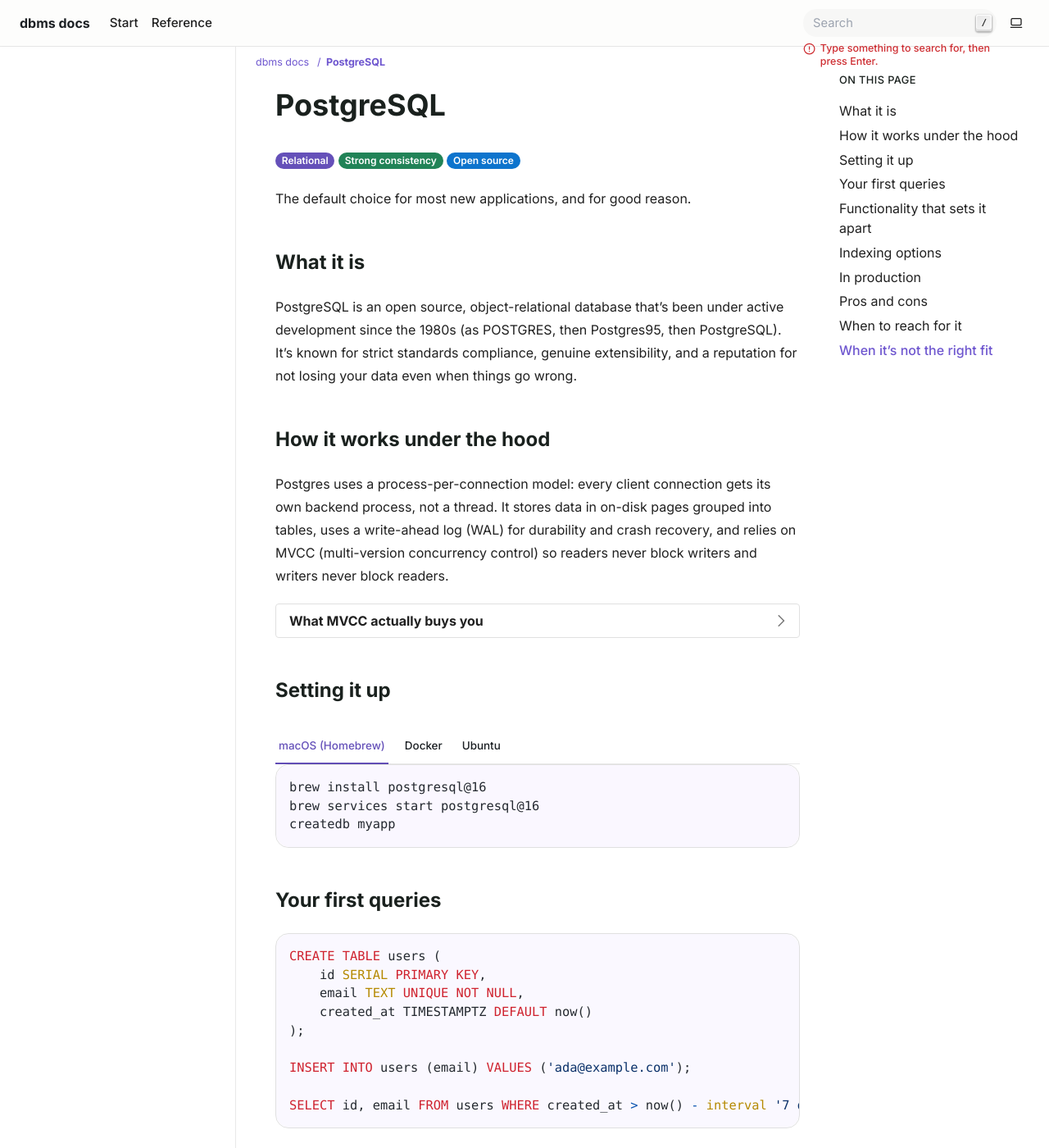
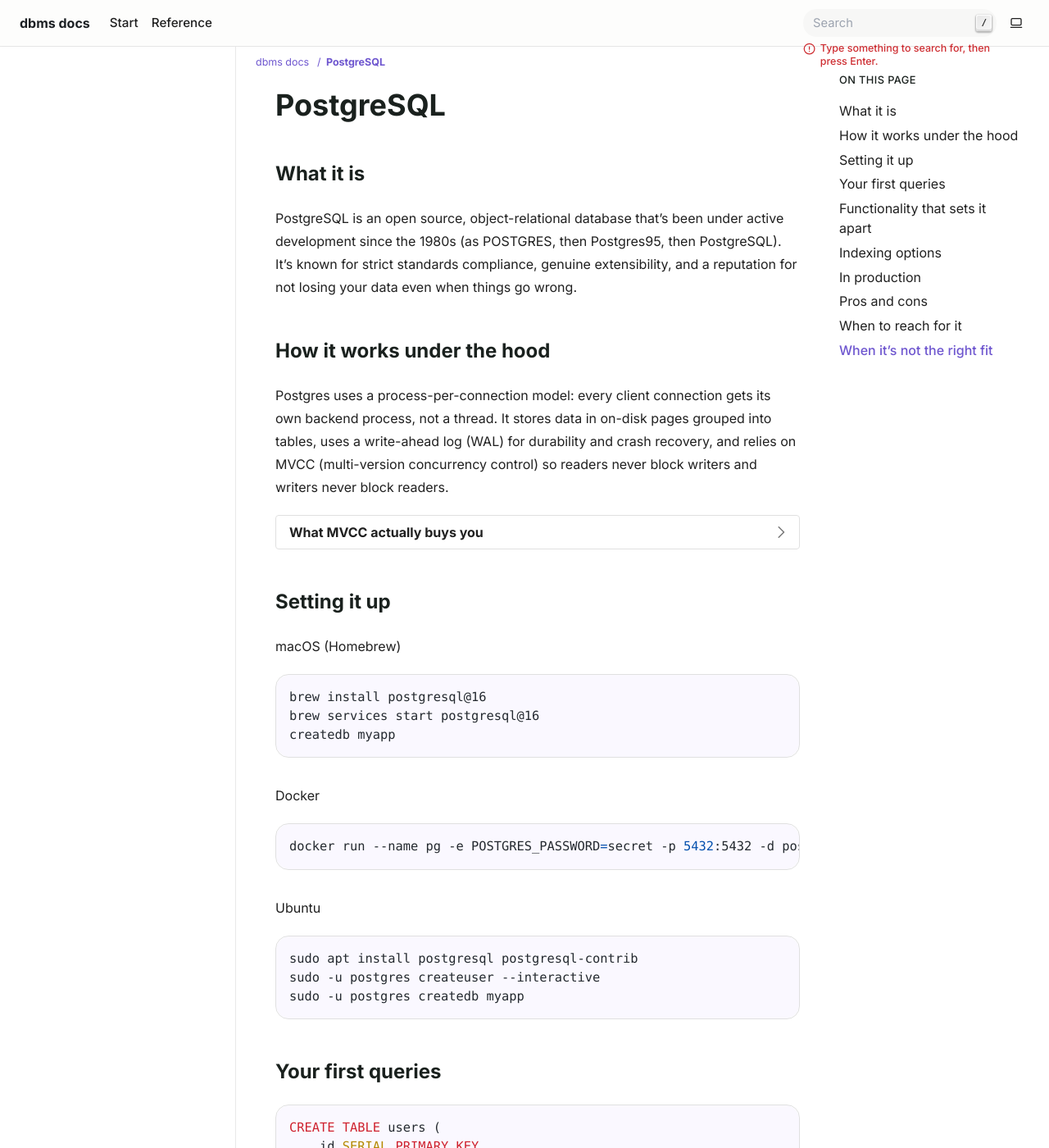
Before and after one commit to musix787-sketch/databases, a Sphinx documentation site: the page built from source/postgresql.rst, in a window 1280 px wide and 1400 px high. Shown: the whole window at 82% size. Built offline with Sphinx 7.4.7, drawn with Linux system fonts in a browser that asks for light colours; some of the changed lines change nothing that is shown.

Commit message:
Update postgresql.rst

```diff
--- a/source/postgresql.rst
+++ b/source/postgresql.rst
@@ -1,9 +1,5 @@
 PostgreSQL
 =============
-
-:bdg-primary:`Relational` :bdg-success:`Strong consistency` :bdg-info:`Open source`
-
-The default choice for most new applications, and for good reason.
 
 .. _pg-what-it-is:
 
@@ -40,29 +36,27 @@
 Setting it up
 ------------------
 
-.. tab-set::
+macOS (Homebrew)
 
-   .. tab-item:: macOS (Homebrew)
+.. code-block:: bash
 
-      .. code-block:: bash
+   brew install postgresql@16
+   brew services start postgresql@16
+   createdb myapp
 
-         brew install postgresql@16
-         brew services start postgresql@16
-         createdb myapp
+Docker
 
-   .. tab-item:: Docker
+.. code-block:: bash
 
-      .. code-block:: bash
+   docker run --name pg -e POSTGRES_PASSWORD=secret -p 5432:5432 -d postgres:16
 
-         docker run --name pg -e POSTGRES_PASSWORD=secret -p 5432:5432 -d postgres:16
+Ubuntu
 
-   .. tab-item:: Ubuntu
+.. code-block:: bash
 
-      .. code-block:: bash
-
-         sudo apt install postgresql postgresql-contrib
-         sudo -u postgres createuser --interactive
-         sudo -u postgres createdb myapp
+   sudo apt install postgresql postgresql-contrib
+   sudo -u postgres createuser --interactive
+   sudo -u postgres createdb myapp
 
 .. _pg-first-queries:
 
@@ -86,21 +80,19 @@
 Functionality that sets it apart
 ----------------------------------------
 
-.. grid:: 2
+Data types
 
-   .. grid-item-card:: Data types
+- ``JSONB`` for schema-flexible document data, indexable
+- ``ARRAY`` columns
+- Native ``UUID``, ``INET``, range types
+- Full-text search built in
 
-      - ``JSONB`` for schema-flexible document data, indexable
-      - ``ARRAY`` columns
-      - Native ``UUID``, ``INET``, range types
-      - Full-text search built in
+Extensibility
 
-   .. grid-item-card:: Extensibility
-
-      - PostGIS for geospatial data
-      - pgvector for embeddings and similarity search
-      - Foreign data wrappers to query other databases
-      - Custom functions in SQL, PL/pgSQL, or even Python
+- PostGIS for geospatial data
+- pgvector for embeddings and similarity search
+- Foreign data wrappers to query other databases
+- Custom functions in SQL, PL/pgSQL, or even Python
 
 .. _pg-indexes:
 
@@ -155,21 +147,19 @@
 Pros and cons
 ------------------
 
-.. grid:: 2
+Pros
 
-   .. grid-item-card:: Pros
+- Rock-solid ACID guarantees
+- Enormous extension ecosystem
+- Excellent JSON support without giving up SQL
+- Free, no licensing games
 
-      - Rock-solid ACID guarantees
-      - Enormous extension ecosystem
-      - Excellent JSON support without giving up SQL
-      - Free, no licensing games
+Cons
 
-   .. grid-item-card:: Cons
-
-      - Vertical scaling has a ceiling; sharding isn't built in
-      - Connection overhead means pooling is mandatory at scale
-      - ``VACUUM`` tuning is a real skill you have to learn
-      - Replication lag can bite naive read-replica setups
+- Vertical scaling has a ceiling; sharding isn't built in
+- Connection overhead means pooling is mandatory at scale
+- ``VACUUM`` tuning is a real skill you have to learn
+- Replication lag can bite naive read-replica setups
 
 .. _pg-when-to-use:
 
```
